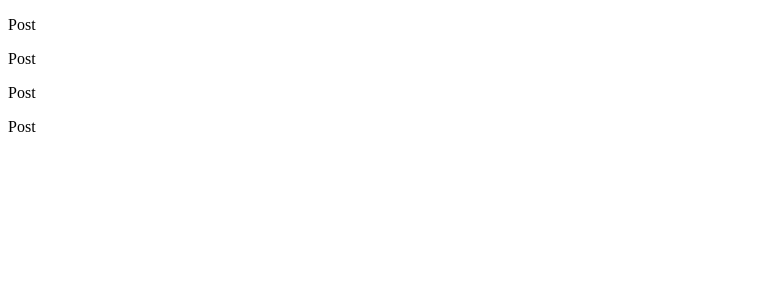
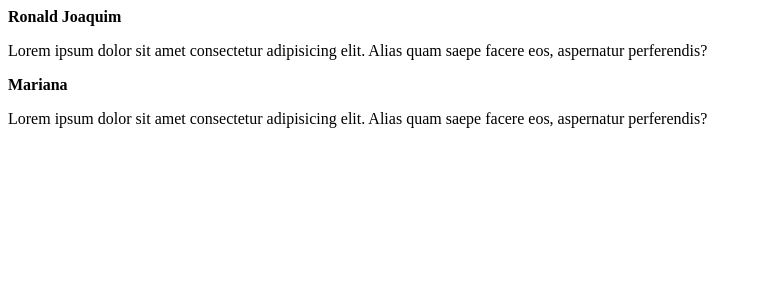
Before and after one commit to Ronald-Joaquim/Fundamentos-Ignite, a React (Vite) app: page / in a window 1280 px wide. Shown: the top 300 px of the page, without its empty margins (0-762 px from the left). Built offline with nearby package versions, Linux system fonts and the light colour scheme.

Commit message:
Propriedades

```diff
--- a/src/App.jsx
+++ b/src/App.jsx
@@ -3,10 +3,15 @@
 export function App() {
   return (
     <div>
-      <Post />
-      <Post />
-      <Post />
-      <Post />
+      <Post
+        author="Ronald Joaquim"
+        content="Lorem ipsum dolor sit amet consectetur adipisicing elit. Alias quam saepe facere eos, aspernatur perferendis? "
+      />
+
+      <Post
+        author="Mariana"
+        content="Lorem ipsum dolor sit amet consectetur adipisicing elit. Alias quam saepe facere eos, aspernatur perferendis? "
+      />
     </div>
   );
 }
--- a/src/Post.jsx
+++ b/src/Post.jsx
@@ -1,3 +1,8 @@
-export function Post() {
-  return <p>Post</p>;
+export function Post(props) {
+  return (
+    <div>
+      <strong>{props.author}</strong>
+      <p>{props.content}</p>
+    </div>
+  );
 }
```
